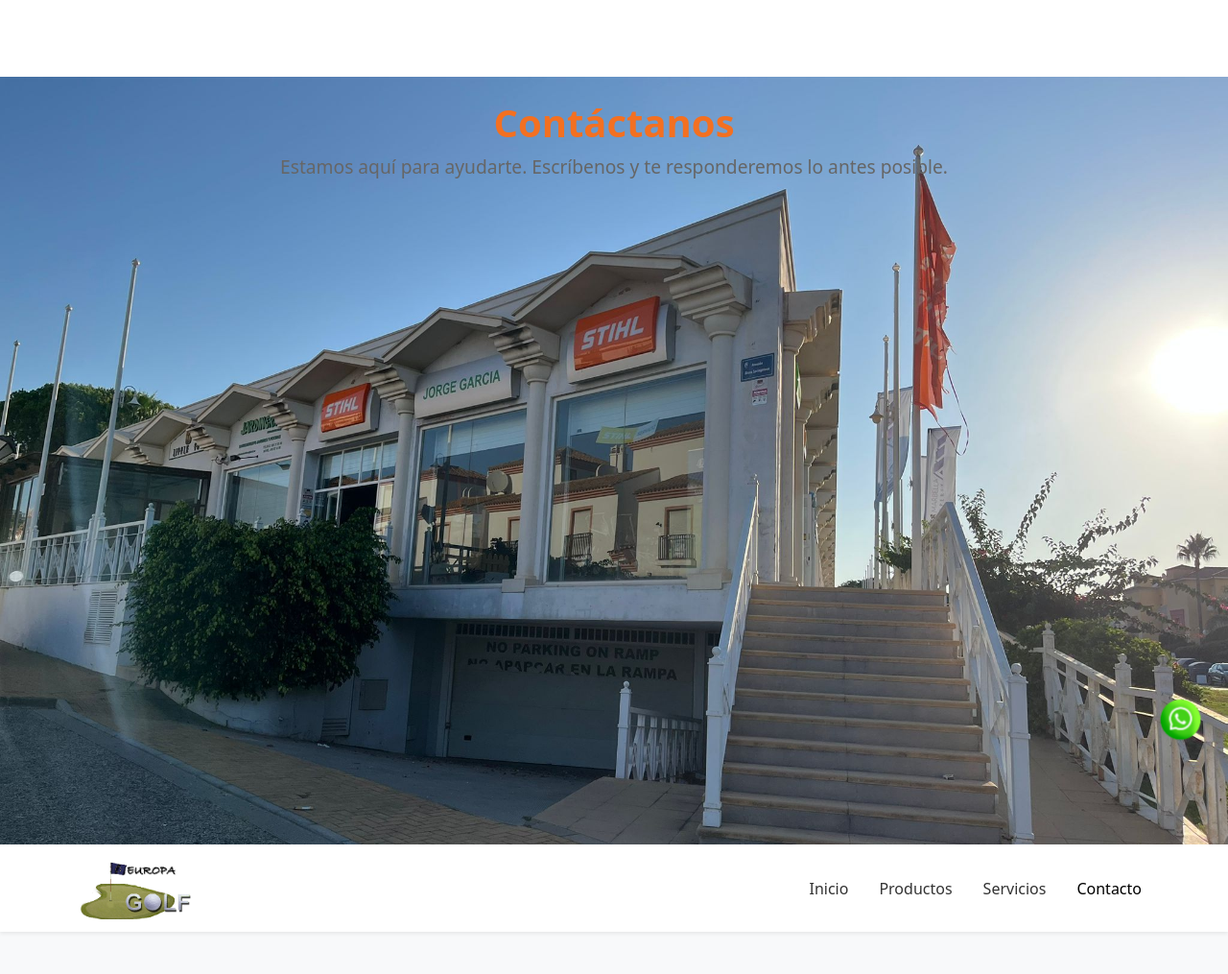
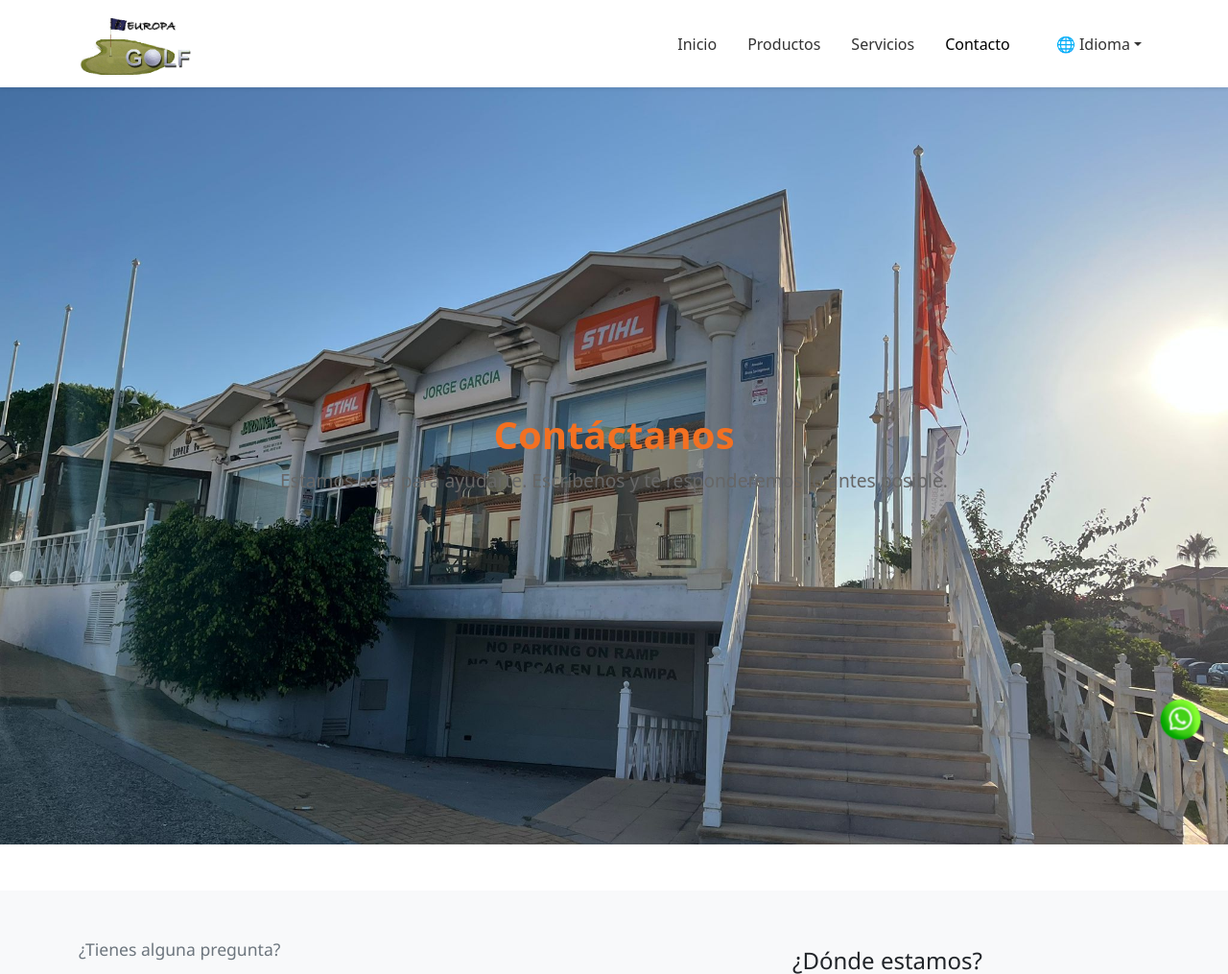
Before and after one commit to J-Catena/Web-Stihl, a Django app: page /contacto/ in a window 1280 px wide. Shown: the top 1015 px of the page at 96% size. Run offline with Django 5.2, Linux system fonts and the light colour scheme; some libraries are stand-ins or nearby versions.

Commit message:
arreglar la pagina de contacto

```diff
--- a/web/templates/contacto.html
+++ b/web/templates/contacto.html
@@ -19,47 +19,63 @@
 </head>
 
 <body>
-    <h1 style="font-size: 0; margin: 0; padding: 0;">tienda stihl cabopino. Jorge Garcia</h1>
-
-    <!-- Hero reducido -->
-    <header class="hero hero-contacto-small bg-dark text-white text-center py-4">
+    <!-- Hero Contacto -->
+    <header class="hero hero-contacto text-white text-center d-flex align-items-center">
         <div class="container">
-            <h1 class="titulo-principal mb-2"><span>Contáctanos</span></h1>
-            <p class="presentacion m-0">Estamos aquí para ayudarte. Escríbenos y te responderemos lo antes posible.</p>
+            <h1 class="titulo-principal"><span>Contáctanos</span></h1>
+            <p class="presentacion">Estamos aquí para ayudarte. Escríbenos y te responderemos lo antes posible.</p>
         </div>
     </header>
 
     <!-- Navbar -->
-    <nav class="navbar navbar-expand-lg navbar-light bg-white shadow-sm sticky-top">
+    <nav class="navbar navbar-expand-lg navbar-light bg-white shadow-sm fixed-top">
         <div class="container">
+            <!-- Logo -->
             <a class="navbar-brand d-flex align-items-center" href="{% url 'index' %}">
                 <img src="{% static 'img/logo_europaGolf.png' %}" alt="STIHL Logo" width="120" class="me-2">
             </a>
 
-            <button class="navbar-toggler" type="button" data-bs-toggle="collapse" data-bs-target="#navbarNav">
+            <!-- Botón hamburguesa -->
+            <button class="navbar-toggler" type="button" data-bs-toggle="collapse" data-bs-target="#navbarNav"
+                aria-controls="navbarNav" aria-expanded="false" aria-label="Toggle navigation">
                 <span class="navbar-toggler-icon"></span>
             </button>
 
+            <!-- Enlaces -->
             <div class="collapse navbar-collapse justify-content-end" id="navbarNav">
-                <ul class="navbar-nav">
+                <ul class="navbar-nav align-items-end">
                     <li class="nav-item"><a class="nav-link" href="{% url 'index' %}">Inicio</a></li>
                     <li class="nav-item"><a class="nav-link" href="{% url 'index' %}#productos">Productos</a></li>
                     <li class="nav-item"><a class="nav-link" href="{% url 'index' %}#servicios">Servicios</a></li>
                     <li class="nav-item"><a class="nav-link active" href="{% url 'contacto' %}">Contacto</a></li>
+
+                    <!-- Idiomas -->
+                    <li class="nav-item dropdown ms-3">
+                        <a class="nav-link dropdown-toggle" href="#" id="langDropdown" role="button"
+                            data-bs-toggle="dropdown" aria-expanded="false">🌐 Idioma</a>
+                        <ul class="dropdown-menu" aria-labelledby="langDropdown">
+                            <li><a class="dropdown-item translate-link" href="#" data-lang="en">English</a></li>
+                            <li><a class="dropdown-item translate-link" href="#" data-lang="fr">Français</a></li>
+                            <li><a class="dropdown-item translate-link" href="#" data-lang="de">Deutsch</a></li>
+                            <li><a class="dropdown-item translate-link" href="#" data-lang="es">Español</a></li>
+                        </ul>
+                    </li>
                 </ul>
             </div>
         </div>
     </nav>
 
     <!-- Sección de Contacto -->
-    <section id="contacto" class="bg-light py-5">
+    <section id="contacto" class="bg-light py-5 mt-5">
         <div class="container">
             <div class="row align-items-center">
-                <!-- Datos de Contacto -->
+                <!-- Columna de Contacto -->
                 <div class="col-lg-6 mb-4">
-                    <h2 class="mb-4">
-                        <i class="fas fa-envelope text-orange"></i> Ponte en <span>contacto</span>
+                    <p class="text-form">¿Tienes alguna pregunta?</p>
+                    <h2 class="text-title-form mb-4">
+                        <i class="fas fa-envelope"></i> Ponte en <span>contacto</span> con nosotros
                     </h2>
+
                     <p class="lead">Estamos aquí para ayudarte. Llámanos, escríbenos o pasa a visitarnos.</p>
                     <ul class="list-unstyled lista-contacto">
                         <li><i class="fas fa-phone-alt me-2 text-orange"></i><a href="tel:+34952182122">+34 952 182
@@ -73,20 +89,21 @@
                     </ul>
                 </div>
 
-                <!-- Mapa -->
+                <!-- Columna de Mapa -->
                 <div class="col-lg-6">
                     <h4 class="text-center mb-3">¿Dónde estamos?</h4>
                     <div class="ratio ratio-16x9">
                         <iframe
                             src="https://www.google.com/maps/embed?pb=!1m18!1m12!1m3!1d3207.704258817542!2d-4.741958923630527!3d36.48885848518724!2m3!1f0!2f0!3f0!3m2!1i1024!2i768!4f13.1!3m3!1m2!1s0xd73212926a86035%3A0xc90a941f84d37bfd!2sTienda%20especializada%20STIHL!5e0!3m2!1ses!2ses!4v1755154577956!5m2!1ses!2ses"
-                            width="600" height="450" style="border:0;" allowfullscreen loading="lazy"></iframe>
+                            style="border:0;" allowfullscreen loading="lazy"
+                            referrerpolicy="no-referrer-when-downgrade"></iframe>
                     </div>
                 </div>
             </div>
         </div>
     </section>
 
-    <!-- WhatsApp -->
+    <!-- WhatsApp Button -->
     <a href="https://wa.me/34616492121" class="whatsapp-float" target="_blank">
         <img src="{% static 'img/whatsapp-icon.webp' %}" alt="WhatsApp" width="60">
     </a>
@@ -94,13 +111,20 @@
     <!-- Footer -->
     <footer class="bg-dark text-white text-center py-4">
         <p>© <span id="currentYear"></span> Jorge Garcia, Stihl Cabopino. Todos los derechos reservados.</p>
-        <p>Diseñado y desarrollado por <a href="https://portfolio-psi-tan-57.vercel.app/" target="_blank"
-                class="text-white fw-bold">Juan Catena</a></p>
+        <p>
+            Diseñado y desarrollado por
+            <a href="https://portfolio-psi-tan-57.vercel.app/" target="_blank" rel="noopener noreferrer"
+                class="text-white fw-bold">Juan Catena</a>
+        </p>
     </footer>
 
     <!-- Scripts -->
     <script src="https://cdn.jsdelivr.net/npm/bootstrap@5.3.2/dist/js/bootstrap.bundle.min.js"></script>
+    <script src="https://cdnjs.cloudflare.com/ajax/libs/gsap/3.12.2/gsap.min.js"></script>
+    <script src="{% static 'main.js' %}"></script>
+
     <script>
+        // Año automático
         document.getElementById('currentYear').textContent = new Date().getFullYear();
     </script>
 </body>
```
